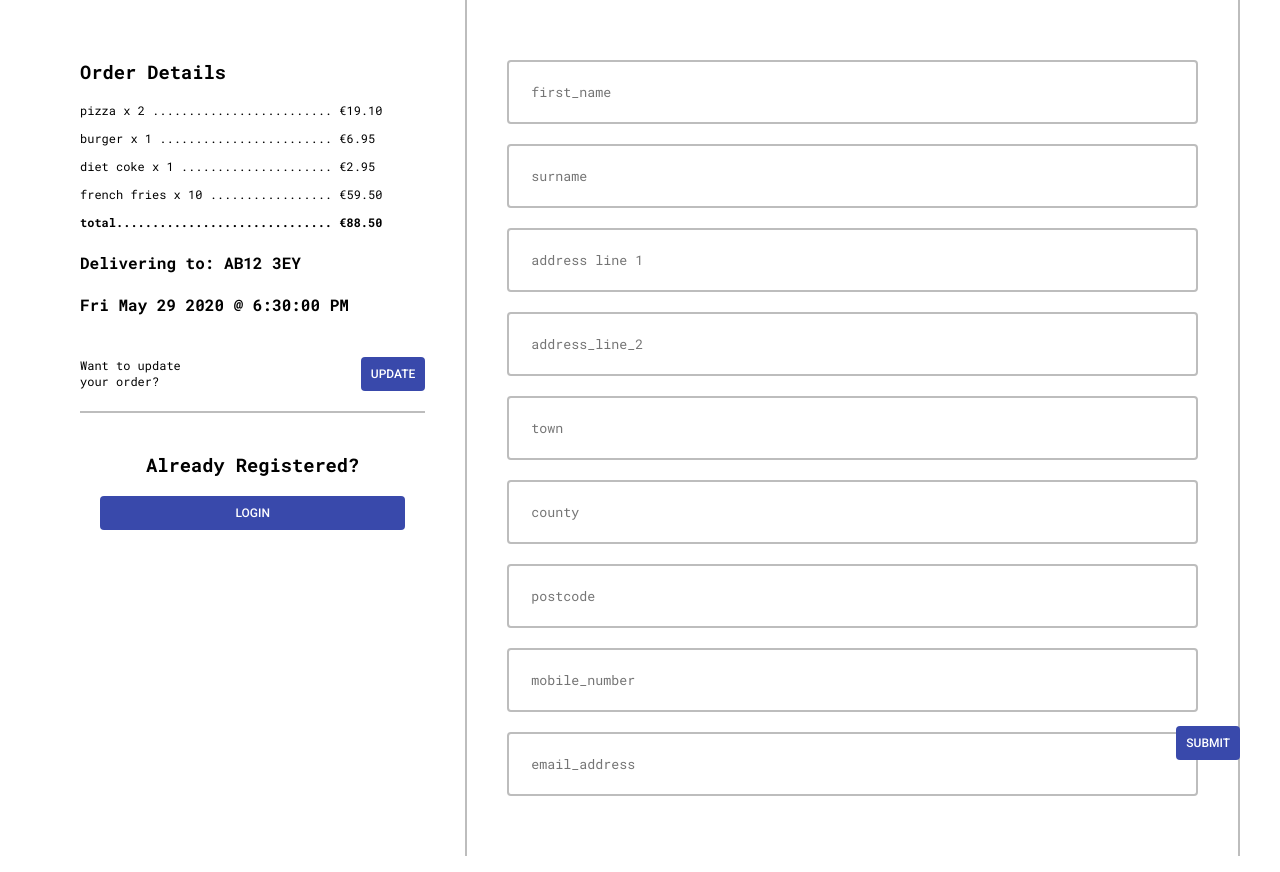
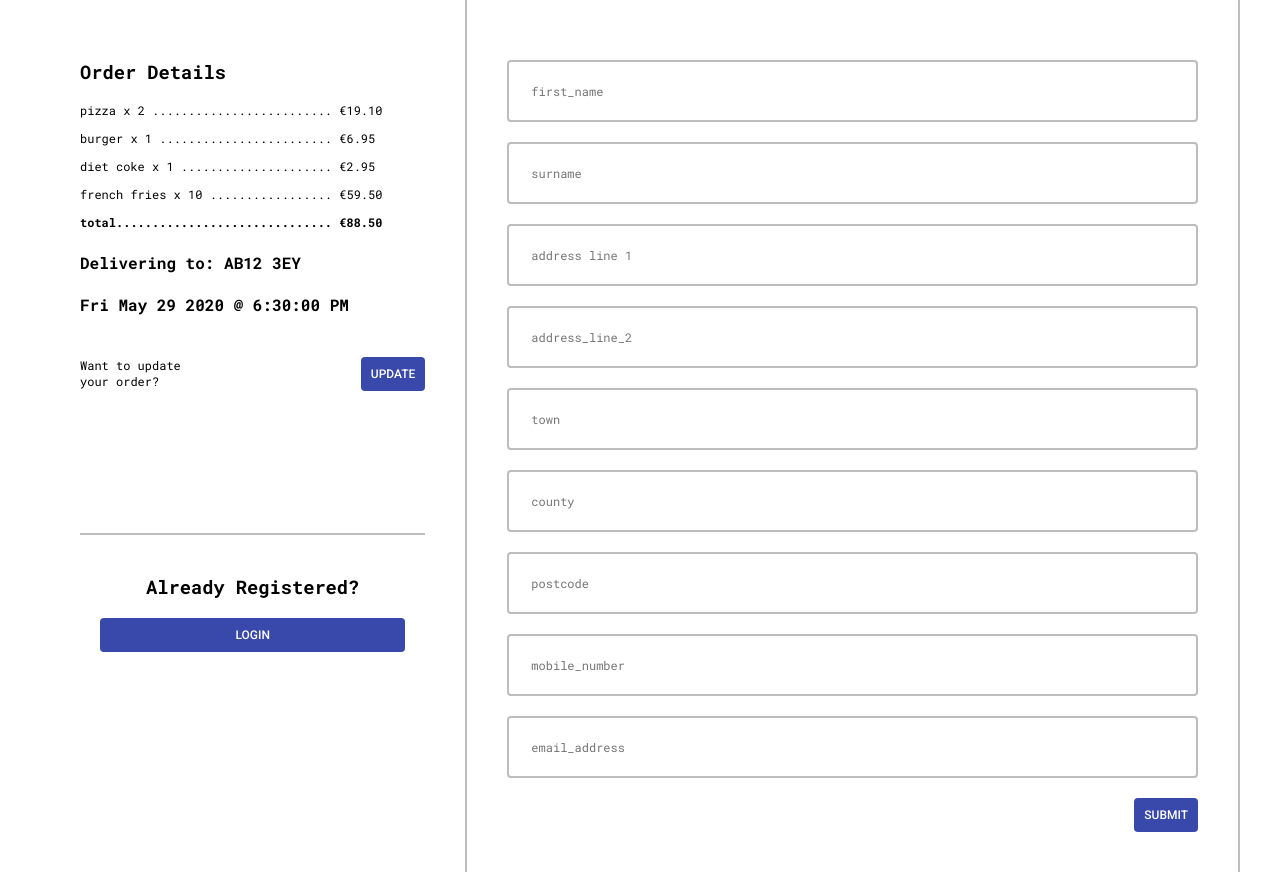
Before and after one commit to chingu-voyages/v19-bears-team-05, a React (Create React App) app in the folder chowpronto_frontend/: page /confirmOrder in a window 1280 px wide. Built offline with nearby package versions, Linux system fonts and the light colour scheme.

Commit message:
minor style changes

```diff
--- a/chowpronto_frontend/src/patron/components/UserDetailsForm.js
+++ b/chowpronto_frontend/src/patron/components/UserDetailsForm.js
@@ -110,6 +110,7 @@ const StyledInputContainer = styled(StyledBoxContainer)`
     width: 100%;
     height: 100%;
     font-family: inherit;
+    font-size: ${({ theme }) => theme.fz300};
     border: none;
     outline: none;
     background: transparent;
--- a/chowpronto_frontend/src/patron/pages/confirmOrder/components/Login.js
+++ b/chowpronto_frontend/src/patron/pages/confirmOrder/components/Login.js
@@ -17,4 +17,5 @@ const Divider = styled(StyledBoxContainer)`
   border-top: ${({ theme }) => theme.bd200u};
   flex-direction: column;
   border-radius: 0;
+  flex: 1;
 `;
--- a/chowpronto_frontend/src/patron/pages/confirmOrder/components/OrderDetails.js
+++ b/chowpronto_frontend/src/patron/pages/confirmOrder/components/OrderDetails.js
@@ -62,4 +62,5 @@ const StyledOrderDetails = styled.div`
       margin: 0;
     }
   }
+  flex: 2;
 `;
--- a/chowpronto_frontend/src/patron/pages/confirmOrder/index.js
+++ b/chowpronto_frontend/src/patron/pages/confirmOrder/index.js
@@ -29,9 +29,7 @@ const ConfirmOrderPage = (props) => {
 
 const SubmitButton = styled(ChowButton)`
   max-width: 150px;
-  position: fixed;
-  bottom: ${({ theme }) => theme.pd900};
-  right: ${({ theme }) => theme.pd900};
+  align-self: flex-end;
 `;
 
 export default ConfirmOrderPage;
```
